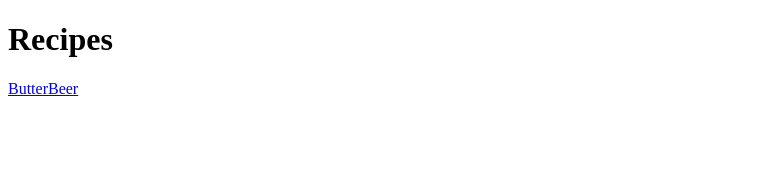
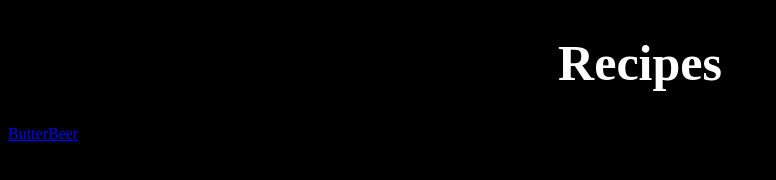
Before and after one commit to Kekbazuca/Odin_recipes_new, a plain HTML site: page index.html in a window 1280 px wide. Shown: the whole page, without its empty margins (0-776 px from the left). Drawn offline with Linux system fonts and the light colour scheme; files that its build step writes are made by us from their sources; files whose address does not match are found by name.

Commit message:
stylesheet.css added

```diff
--- /dev/null
+++ b/css/stylesheet.css
@@ -0,0 +1,18 @@
+body
+{
+    background-color: black;
+}
+
+h1
+{
+    color: white;
+    font-size: 50px;
+    font-weight: bold;
+    text-align: center;
+}
+
+a
+{
+    color: blue;
+    text-align: center;
+}
--- a/index.html
+++ b/index.html
@@ -3,6 +3,7 @@
     <head lang="en">
         <meta charset="UTF-8">
         <title> Recipes </title>
+        <link rel="stylesheet" href="/home/vinicius/repos/Odin_recipes_new/css/stylesheet.css">
     </head>
     <h1>Recipes</h1>
     <a href="recipes/butterbeer.html">ButterBeer</a>
```
